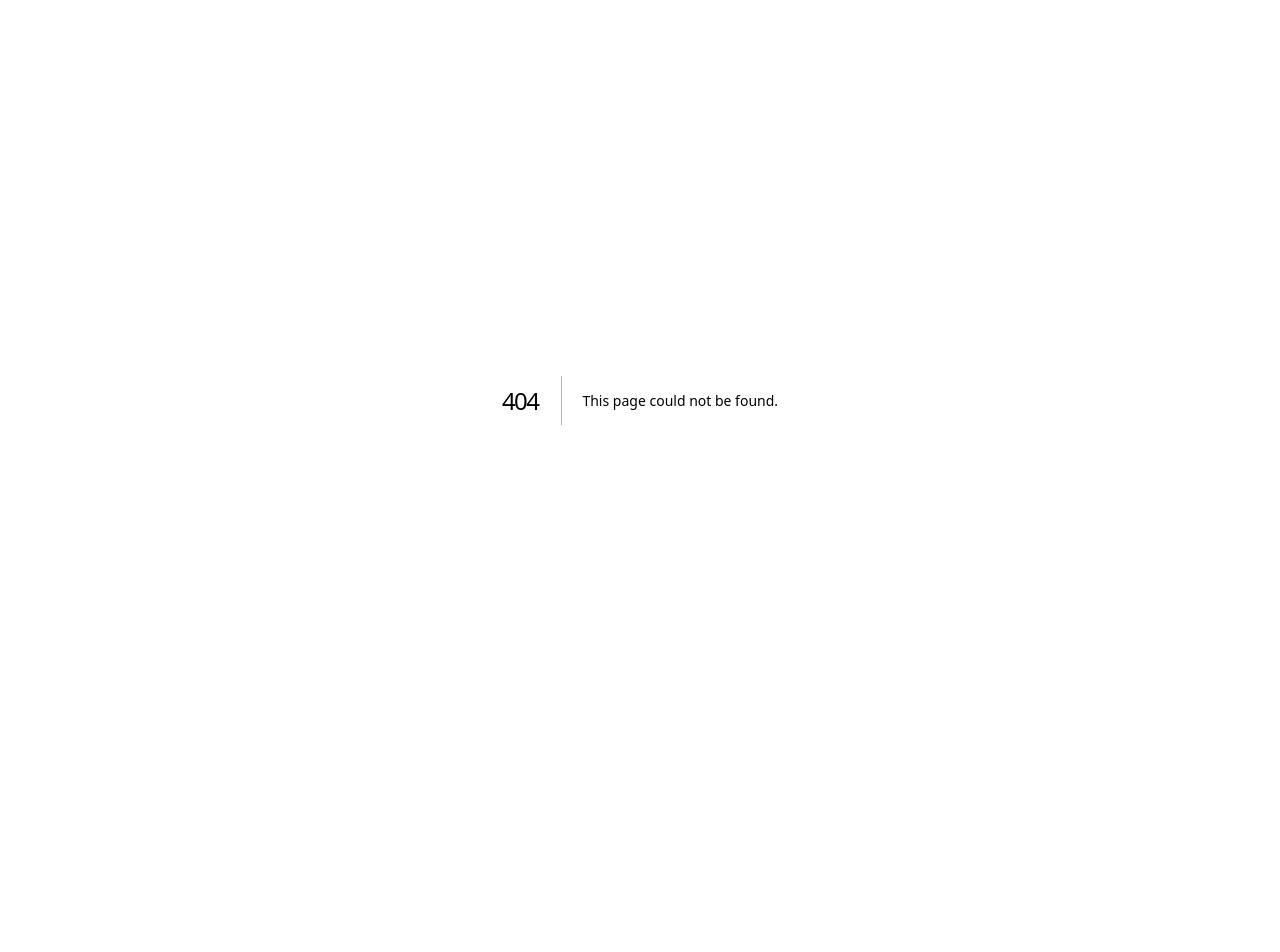
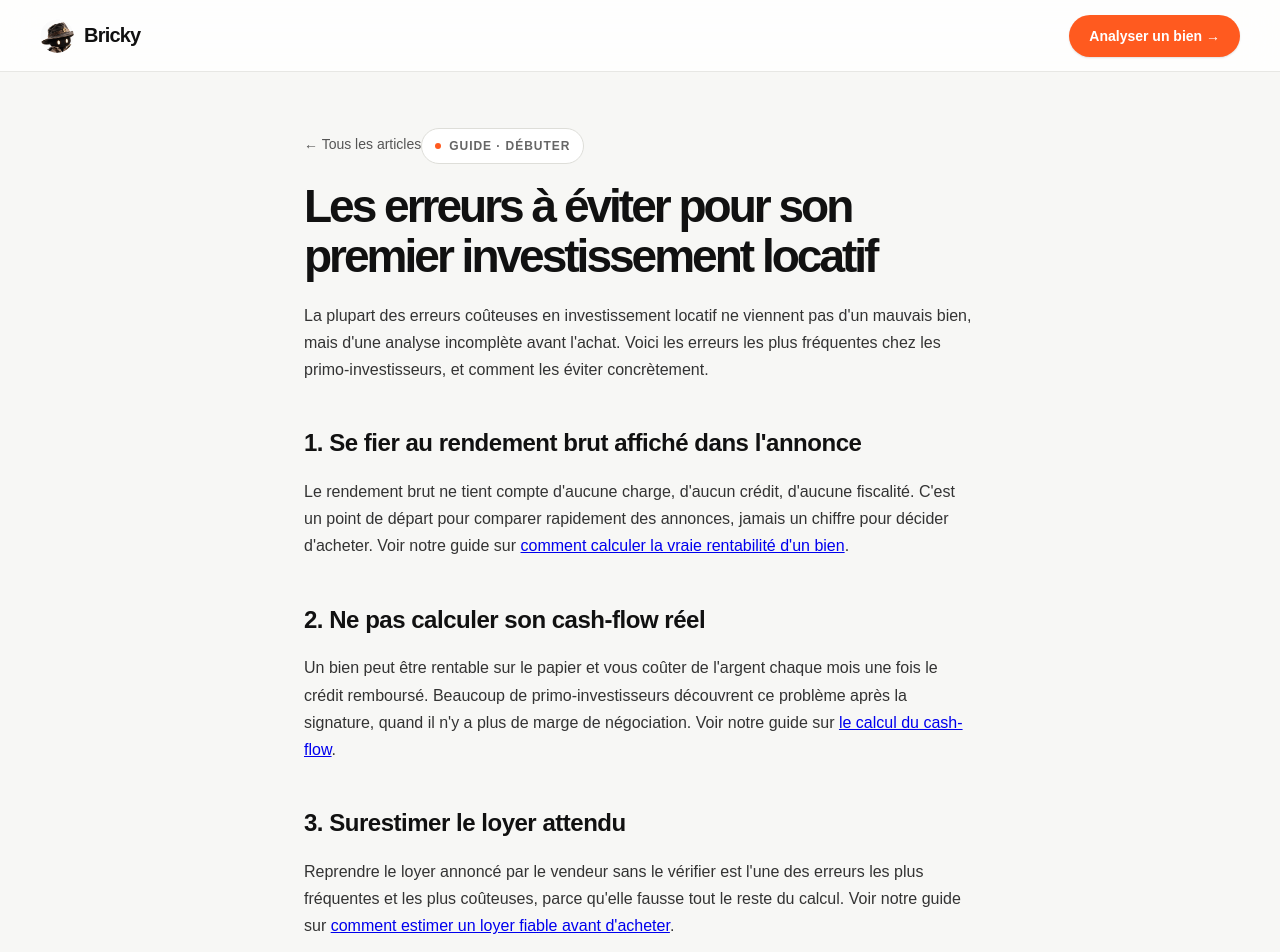
Before and after one commit to dreamsbuilding3-afk/BRICKY.AI, a Next.js app: page /blog/erreurs-premier-investissement-locatif in a window 1280 px wide. Before the commit this address had no page. Shown: the top 952 px of the page. Before the commit the page ends 800 px from the top, so only its background shows below. Built offline with nearby package versions, Linux system fonts and the light colour scheme.

Commit message:
Create page.tsx

```diff
--- /dev/null
+++ b/app/blog/erreurs-premier-investissement-locatif/page.tsx
@@ -0,0 +1,58 @@
+import type { Metadata } from "next";
+import Link from "next/link";
+
+export const metadata: Metadata = {
+  title: "Les erreurs à éviter pour son premier investissement locatif — Bricky",
+  description: "Les erreurs les plus fréquentes des primo-investisseurs immobiliers : loyer surestimé, charges oubliées, mauvais emplacement, financement mal négocié. Comment les éviter.",
+};
+
+export default function Article() {
+  return (
+    <main className="page">
+      <nav className="nav">
+        <Link href="/" className="brand">
+          <img src="/mascot-avatar-round.png" alt="" className="brand-avatar" />
+          <span>Bricky</span>
+        </Link>
+        <Link href="/analyze" className="nav-cta">Analyser un bien →</Link>
+      </nav>
+      <article className="blog-article">
+        <Link href="/blog" className="blog-back">← Tous les articles</Link>
+        <span className="eyebrow">Guide · Débuter</span>
+        <h1>Les erreurs à éviter pour son premier investissement locatif</h1>
+
+        <p>La plupart des erreurs coûteuses en investissement locatif ne viennent pas d'un mauvais bien, mais d'une analyse incomplète avant l'achat. Voici les erreurs les plus fréquentes chez les primo-investisseurs, et comment les éviter concrètement.</p>
+
+        <h2>1. Se fier au rendement brut affiché dans l'annonce</h2>
+        <p>Le rendement brut ne tient compte d'aucune charge, d'aucun crédit, d'aucune fiscalité. C'est un point de départ pour comparer rapidement des annonces, jamais un chiffre pour décider d'acheter. Voir notre guide sur <Link href="/blog/calcul-rentabilite-locative">comment calculer la vraie rentabilité d'un bien</Link>.</p>
+
+        <h2>2. Ne pas calculer son cash-flow réel</h2>
+        <p>Un bien peut être rentable sur le papier et vous coûter de l'argent chaque mois une fois le crédit remboursé. Beaucoup de primo-investisseurs découvrent ce problème après la signature, quand il n'y a plus de marge de négociation. Voir notre guide sur <Link href="/blog/cash-flow-immobilier-negatif-positif">le calcul du cash-flow</Link>.</p>
+
+        <h2>3. Surestimer le loyer attendu</h2>
+        <p>Reprendre le loyer annoncé par le vendeur sans le vérifier est l'une des erreurs les plus fréquentes et les plus coûteuses, parce qu'elle fausse tout le reste du calcul. Voir notre guide sur <Link href="/blog/estimer-loyer-avant-achat">comment estimer un loyer fiable avant d'acheter</Link>.</p>
+
+        <h2>4. Négliger l'état réel de la copropriété</h2>
+        <p>Un prix d'achat attractif peut cacher une copropriété qui va voter des travaux de façade, de toiture ou de mise aux normes dans les prochaines années. Demandez systématiquement les procès-verbaux des trois dernières assemblées générales et le carnet d'entretien de l'immeuble avant de vous engager — c'est un document que le vendeur doit vous fournir, et qui révèle souvent des travaux votés ou à venir non mentionnés dans l'annonce.</p>
+
+        <h2>5. Ignorer le Diagnostic de Performance Énergétique (DPE)</h2>
+        <p>La réglementation sur la location des logements mal isolés (classés F ou G) se durcit progressivement en France, avec des interdictions de mise en location qui s'étendent aux passoires thermiques. Un bien mal classé peut nécessiter des travaux de rénovation énergétique coûteux pour rester louable, ou devenir tout simplement invendable sur le marché locatif dans les années à venir. Ce risque doit être chiffré avant l'achat, pas découvert après.</p>
+
+        <h2>6. Ne pas vérifier l'urbanisme et le cadastre</h2>
+        <p>Un projet de voirie, une zone inondable, un plan local d'urbanisme qui limite les futures extensions ou changements d'usage du bien : ces informations sont publiques mais rarement consultées par un acheteur pressé. Elles peuvent affecter la valeur future du bien ou révéler des contraintes non visibles lors d'une simple visite.</p>
+
+        <h2>7. Emprunter au taux le plus bas vu en ligne, sans simulation réelle</h2>
+        <p>Les taux affichés sur les comparateurs en ligne sont indicatifs et dépendent fortement de votre profil (apport, revenus, autres crédits en cours). Basez votre calcul de rentabilité sur une simulation réelle obtenue auprès d'une banque ou d'un courtier, pas sur le meilleur taux que vous avez aperçu sur internet — l'écart peut représenter plusieurs dizaines d'euros de mensualité, donc un cash-flow tout différent.</p>
+
+        <h2>8. Acheter sans avoir défini sa stratégie de sortie</h2>
+        <p>Cash-flow immédiat, plus-value à la revente, préparation de la retraite, transmission : chaque objectif oriente vers un type de bien et un montage fiscal différents. Acheter d'abord et se poser la question de la stratégie ensuite conduit souvent à un bien qui ne correspond finalement à aucun de ces objectifs clairement.</p>
+
+        <div className="blog-cta">
+          <h3>Évitez ces erreurs dès votre première analyse</h3>
+          <p>Bricky vérifie automatiquement le rendement, le cash-flow, le cadastre, l'urbanisme et les risques environnementaux d'un bien avant que vous ne vous engagiez.</p>
+          <Link href="/analyze" className="primary-button" style={{ display: "inline-flex", width: "auto", padding: "0 28px", textDecoration: "none", alignItems: "center", justifyContent: "center", minHeight: 50 }}>Analyser un bien gratuitement →</Link>
+        </div>
+      </article>
+    </main>
+  );
+}
```
